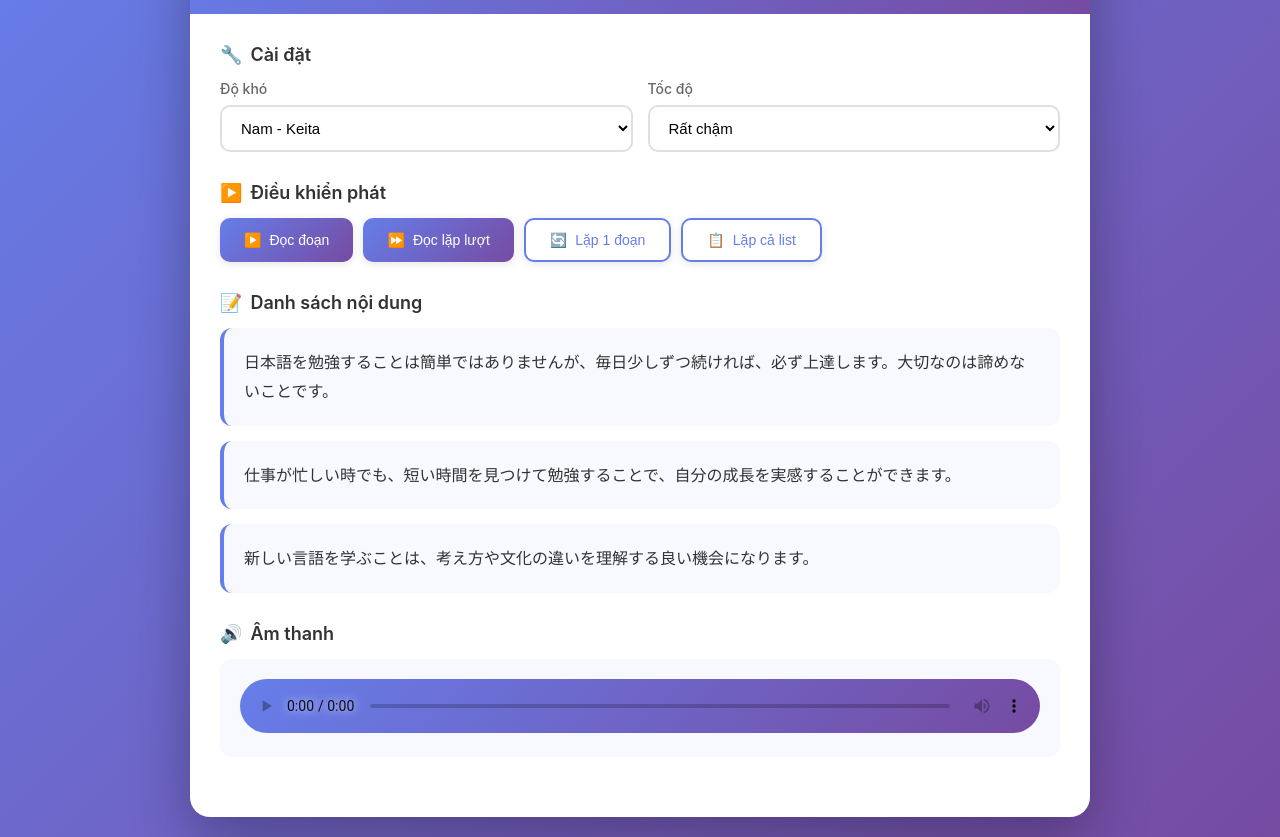
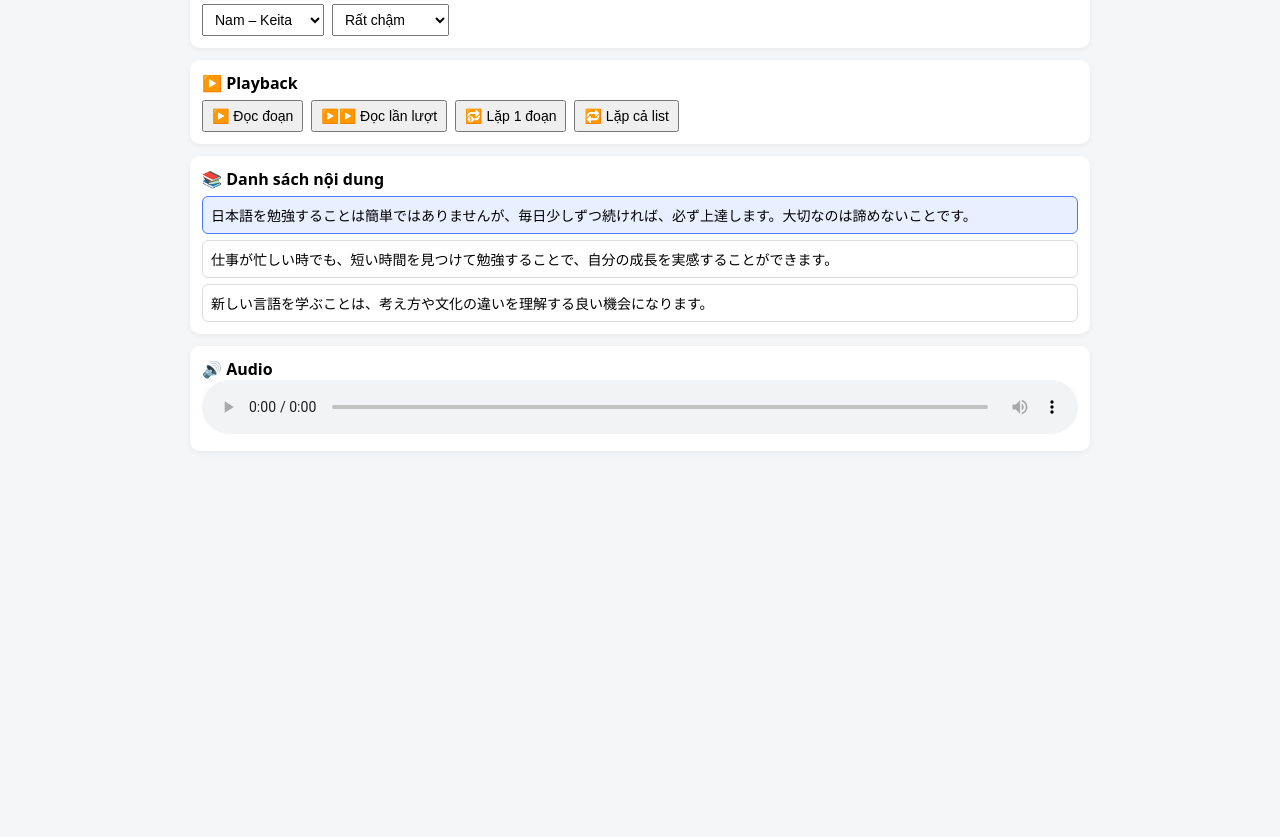
Before and after one commit to trungnt89/hsk, a plain HTML site: page jp/index.html in a window 1280 px wide. Shown: the part 100-937 px from the top of the page. After the commit the page ends 800 px from the top, so only its background shows below. Drawn offline with Linux system fonts and the light colour scheme.

Commit message:
SRC change

```diff
--- a/jp/index.html
+++ b/jp/index.html
@@ -1,331 +1,277 @@
 <!DOCTYPE html>
-<html lang="vi">
+<html lang="ja">
 <head>
-    <meta charset="UTF-8">
-    <meta name="viewport" content="width=device-width, initial-scale=1.0">
+  <meta charset="UTF-8" />
   <title>Japanese Reading Practice</title>
+  <meta name="viewport" content="width=device-width, initial-scale=1.0" />
+
   <style>
-        * {
-            margin: 0;
-            padding: 0;
-            box-sizing: border-box;
+    body {
+      font-family: system-ui, -apple-system;
+      max-width: 900px;
+      margin: auto;
+      padding: 12px;
+      background: #f5f6f8;
     }
 
-        body {
-            font-family: -apple-system, BlinkMacSystemFont, 'Segoe UI', Roboto, Oxygen, Ubuntu, Cantarell, sans-serif;
-            background: linear-gradient(135deg, #667eea 0%, #764ba2 100%);
-            min-height: 100vh;
-            padding: 20px;
+    h1 {
+      font-size: 20px;
+      margin-bottom: 12px;
     }
 
-        .container {
-            max-width: 900px;
-            margin: 0 auto;
-            background: white;
-            border-radius: 20px;
-            box-shadow: 0 20px 60px rgba(0, 0, 0, 0.3);
-            overflow: hidden;
+    .card {
+      background: #fff;
+      border-radius: 10px;
+      padding: 12px;
+      margin-bottom: 12px;
+      box-shadow: 0 2px 6px rgba(0,0,0,0.05);
     }
 
-        .header {
-            background: linear-gradient(135deg, #667eea 0%, #764ba2 100%);
-            color: white;
-            padding: 30px;
-            text-align: center;
+    .row {
+      display: flex;
+      gap: 8px;
+      flex-wrap: wrap;
+      align-items: center;
     }
 
-        .header h1 {
-            font-size: 28px;
-            font-weight: 600;
-            display: flex;
-            align-items: center;
-            justify-content: center;
-            gap: 10px;
+    select, button, input, textarea {
+      padding: 6px 8px;
+      font-size: 14px;
     }
 
-        .content {
-            padding: 30px;
+    button {
+      cursor: pointer;
     }
 
-        .section {
-            margin-bottom: 30px;
+    textarea {
+      width: 100%;
+      min-height: 80px;
+      resize: vertical;
     }
 
-        .section-title {
-            font-size: 18px;
-            font-weight: 600;
-            color: #333;
-            margin-bottom: 15px;
-            display: flex;
-            align-items: center;
-            gap: 8px;
+    ul {
+      padding: 0;
+      margin: 0;
     }
 
-        .settings-grid {
-            display: grid;
-            grid-template-columns: repeat(auto-fit, minmax(200px, 1fr));
-            gap: 15px;
+    li {
+      list-style: none;
+      border: 1px solid #ddd;
+      padding: 8px;
+      margin-top: 6px;
+      border-radius: 6px;
+      cursor: pointer;
+      font-size: 14px;
     }
 
-        .form-group {
-            display: flex;
-            flex-direction: column;
-            gap: 8px;
+    li.active {
+      background: #e8f0ff;
+      border-color: #4a7cff;
     }
 
-        .form-group label {
-            font-size: 14px;
-            color: #666;
-            font-weight: 500;
-        }
-
-        select {
-            padding: 12px 15px;
-            border: 2px solid #e0e0e0;
-            border-radius: 10px;
-            font-size: 15px;
-            background: white;
-            cursor: pointer;
-            transition: all 0.3s ease;
-        }
-
-        select:hover {
-            border-color: #667eea;
-        }
-
-        select:focus {
-            outline: none;
-            border-color: #667eea;
-            box-shadow: 0 0 0 3px rgba(102, 126, 234, 0.1);
-        }
-
-        .playback-controls {
+    .actions {
       display: flex;
-            flex-wrap: wrap;
-            gap: 10px;
-        }
-
-        .btn {
-            padding: 12px 24px;
-            border: none;
-            border-radius: 10px;
-            font-size: 14px;
-            font-weight: 500;
-            cursor: pointer;
-            transition: all 0.3s ease;
-            display: flex;
-            align-items: center;
-            gap: 8px;
-            box-shadow: 0 2px 8px rgba(0, 0, 0, 0.1);
-        }
-
-        .btn-primary {
-            background: linear-gradient(135deg, #667eea 0%, #764ba2 100%);
-            color: white;
-        }
-
-        .btn-primary:hover {
-            transform: translateY(-2px);
-            box-shadow: 0 4px 12px rgba(102, 126, 234, 0.4);
-        }
-
-        .btn-secondary {
-            background: white;
-            color: #667eea;
-            border: 2px solid #667eea;
-        }
-
-        .btn-secondary:hover {
-            background: #f5f7ff;
-            transform: translateY(-2px);
-        }
-
-        .text-list {
-            display: flex;
-            flex-direction: column;
-            gap: 15px;
-        }
-
-        .text-item {
-            padding: 20px;
-            background: #f8f9ff;
-            border-radius: 12px;
-            border-left: 4px solid #667eea;
-            font-size: 16px;
-            line-height: 1.8;
-            color: #333;
-            transition: all 0.3s ease;
-        }
-
-        .text-item:hover {
-            background: #f0f2ff;
-            transform: translateX(5px);
-            box-shadow: 0 4px 12px rgba(0, 0, 0, 0.08);
-        }
-
-        .audio-section {
-            background: #f8f9ff;
-            padding: 20px;
-            border-radius: 12px;
+      gap: 6px;
+      margin-top: 6px;
     }
 
     audio {
       width: 100%;
-            border-radius: 10px;
-            outline: none;
-        }
-
-        audio::-webkit-media-controls-panel {
-            background: linear-gradient(135deg, #667eea 0%, #764ba2 100%);
-        }
-
-        .icon {
-            width: 20px;
-            height: 20px;
     }
 
     @media (max-width: 600px) {
-            .container {
-                border-radius: 0;
-            }
-
-            .header {
-                padding: 20px;
-            }
-
-            .header h1 {
-                font-size: 22px;
-            }
-
-            .content {
-                padding: 20px;
-            }
-
-            .playback-controls {
+      .row {
         flex-direction: column;
-            }
-
-            .btn {
-                width: 100%;
-                justify-content: center;
+        align-items: stretch;
       }
     }
   </style>
 </head>
 <body>
-    <div class="container">
-        <div class="header">
-            <h1>
-                <span>📖</span>
-                Japanese Reading Practice
-            </h1>
+
+<h1>📖 Japanese Reading Practice</h1>
+
+<!-- SETTINGS -->
+<div class="card">
+  <div class="row">
+    <strong>🔧 Settings</strong>
   </div>
+  <div class="row" style="margin-top:6px">
+    <select id="voice">
+      <option value="ja-JP-NanamiNeural">Nữ – Nanami</option>
+      <option value="ja-JP-KeitaNeural" selected>Nam – Keita</option>
+    </select>
 
-        <div class="content">
-            <!-- Settings Section -->
-            <div class="section">
-                <div class="section-title">
-                    <span>🔧</span>
-                    Cài đặt
-                </div>
-                <div class="settings-grid">
-                    <div class="form-group">
-                        <label for="difficulty">Độ khó</label>
-                        <select id="difficulty">
-                            <option value="easy">Nam - Keita</option>
-                            <option value="medium">Trung bình</option>
-                            <option value="hard">Khó</option>
-                        </select>
-                    </div>
-                    <div class="form-group">
-                        <label for="speed">Tốc độ</label>
-                        <select id="speed">
-                            <option value="slow">Rất chậm</option>
-                            <option value="normal">Bình thường</option>
-                            <option value="fast">Nhanh</option>
+    <select id="rate">
+      <option value="0.7">Rất chậm</option>
+      <option value="0.85">Chậm</option>
+      <option value="1.0">Bình thường</option>
+      <option value="1.1">Hơi nhanh</option>
+      <option value="1.25">Nhanh</option>
     </select>
   </div>
 </div>
+
+<!-- PLAY CONTROLS -->
+<div class="card">
+  <div class="row">
+    <strong>▶️ Playback</strong>
   </div>
-
-            <!-- Playback Controls -->
-            <div class="section">
-                <div class="section-title">
-                    <span>▶️</span>
-                    Điều khiển phát
-                </div>
-                <div class="playback-controls">
-                    <button class="btn btn-primary">
-                        <span>▶️</span>
-                        Đọc đoạn
-                    </button>
-                    <button class="btn btn-primary">
-                        <span>⏩</span>
-                        Đọc lặp lượt
-                    </button>
-                    <button class="btn btn-secondary">
-                        <span>🔄</span>
-                        Lặp 1 đoạn
-                    </button>
-                    <button class="btn btn-secondary">
-                        <span>📋</span>
-                        Lặp cả list
-                    </button>
+  <div class="row" style="margin-top:6px">
+    <button onclick="playCurrent()">▶️ Đọc đoạn</button>
+    <button onclick="playAll()">▶️▶️ Đọc lần lượt</button>
+    <button onclick="toggleRepeatOne()">🔂 Lặp 1 đoạn</button>
+    <button onclick="toggleRepeatAll()">🔁 Lặp cả list</button>
   </div>
 </div>
 
-            <!-- Text Content -->
-            <div class="section">
-                <div class="section-title">
-                    <span>📝</span>
-                    Danh sách nội dung
-                </div>
-                <div class="text-list">
-                    <div class="text-item">
-                        日本語を勉強することは簡単ではありませんが、毎日少しずつ続ければ、必ず上達します。大切なのは諦めないことです。
-                    </div>
-                    <div class="text-item">
-                        仕事が忙しい時でも、短い時間を見つけて勉強することで、自分の成長を実感することができます。
-                    </div>
-                    <div class="text-item">
-                        新しい言語を学ぶことは、考え方や文化の違いを理解する良い機会になります。
-                    </div>
-                </div>
+<!-- LIST -->
+<div class="card">
+  <strong>📚 Danh sách nội dung</strong>
+  <ul id="list"></ul>
 </div>
 
-            <!-- Audio Player -->
-            <div class="section">
-                <div class="section-title">
-                    <span>🔊</span>
-                    Âm thanh
-                </div>
-                <div class="audio-section">
-                    <audio controls>
-                        <source src="" type="audio/mpeg">
-                        Trình duyệt của bạn không hỗ trợ phát audio.
-                    </audio>
-                </div>
-            </div>
-        </div>
+<!-- AUDIO -->
+<div class="card">
+  <strong>🔊 Audio</strong>
+  <audio id="audio" controls></audio>
 </div>
 
 <script>
-        // Add interactivity
-        const textItems = document.querySelectorAll('.text-item');
-        textItems.forEach((item, index) => {
-            item.addEventListener('click', () => {
-                textItems.forEach(t => t.style.borderLeftColor = '#667eea');
-                item.style.borderLeftColor = '#764ba2';
-                console.log(`Selected text ${index + 1}`);
+/* ====================== CONFIG ====================== */
+const API_URL = "https://hsk-gilt.vercel.app/api/tts1";
+const DB_NAME = "tts-audio-cache";
+const STORE_NAME = "audio";
+
+/* ====================== SAMPLE TEXT ====================== */
+const texts = [
+  "日本語を勉強することは簡単ではありませんが、毎日少しずつ続ければ、必ず上達します。大切なのは諦めないことです。",
+  "仕事が忙しい時でも、短い時間を見つけて勉強することで、自分の成長を実感することができます。",
+  "新しい言語を学ぶことは、考え方や文化の違いを理解する良い機会になります。"
+];
+
+let currentIndex = 0;
+let repeatOne = false;
+let repeatAll = false;
+
+const audio = document.getElementById("audio");
+const listEl = document.getElementById("list");
+
+/* ====================== UI ====================== */
+renderList();
+
+function renderList() {
+  listEl.innerHTML = "";
+  texts.forEach((text, i) => {
+    const li = document.createElement("li");
+    li.textContent = text;
+    li.onclick = () => {
+      currentIndex = i;
+      playCurrent();
+    };
+    listEl.appendChild(li);
   });
+  highlight();
+}
+
+function highlight() {
+  [...listEl.children].forEach((li, i) => {
+    li.classList.toggle("active", i === currentIndex);
+  });
+}
+
+/* ====================== INDEXED DB ====================== */
+function openDB() {
+  return new Promise((resolve, reject) => {
+    const req = indexedDB.open(DB_NAME, 1);
+    req.onupgradeneeded = e => {
+      e.target.result.createObjectStore(STORE_NAME);
+    };
+    req.onsuccess = e => resolve(e.target.result);
+    req.onerror = reject;
+  });
+}
+
+async function getCachedAudio(key) {
+  const db = await openDB();
+  return new Promise(resolve => {
+    const tx = db.transaction(STORE_NAME, "readonly");
+    const store = tx.objectStore(STORE_NAME);
+    const req = store.get(key);
+    req.onsuccess = () => resolve(req.result || null);
+  });
+}
+
+async function saveAudio(key, blob) {
+  const db = await openDB();
+  const tx = db.transaction(STORE_NAME, "readwrite");
+  tx.objectStore(STORE_NAME).put(blob, key);
+}
+
+/* ====================== PLAY LOGIC ====================== */
+function buildKey(text) {
+  return `ja-JP|${voiceEl().value}|${rateEl().value}|${text}`;
+}
+
+function buildUrl(text) {
+  return `${API_URL}?text=${encodeURIComponent(text)}`
+    + `&lang=ja-JP`
+    + `&voice=${voiceEl().value}`
+    + `&rate=${rateEl().value}`;
+}
+
+async function playCurrent() {
+  highlight();
+  const text = texts[currentIndex];
+  const key = buildKey(text);
+
+  const cached = await getCachedAudio(key);
+  if (cached) {
+    audio.src = URL.createObjectURL(cached);
+    audio.play();
+    return;
+  }
+
+  const res = await fetch(buildUrl(text));
+  const blob = await res.blob();
+  await saveAudio(key, blob);
+
+  audio.src = URL.createObjectURL(blob);
+  audio.play();
+}
+
+function playAll() {
+  repeatOne = false;
+  playCurrent();
+}
+
+function toggleRepeatOne() {
+  repeatOne = !repeatOne;
+  repeatAll = false;
+  alert("Lặp 1 đoạn: " + (repeatOne ? "BẬT" : "TẮT"));
+}
+
+function toggleRepeatAll() {
+  repeatAll = !repeatAll;
+  repeatOne = false;
+  alert("Lặp cả danh sách: " + (repeatAll ? "BẬT" : "TẮT"));
+}
+
+audio.addEventListener("ended", () => {
+  if (repeatOne) return playCurrent();
+
+  currentIndex++;
+  if (currentIndex >= texts.length) {
+    if (repeatAll) currentIndex = 0;
+    else return;
+  }
+  playCurrent();
 });
 
-        // Button click handlers
-        document.querySelectorAll('.btn').forEach(btn => {
-            btn.addEventListener('click', (e) => {
-                console.log('Button clicked:', e.target.textContent.trim());
-            });
-        });
+/* ====================== HELPERS ====================== */
+const voiceEl = () => document.getElementById("voice");
+const rateEl = () => document.getElementById("rate");
 </script>
+
 </body>
 </html>
```
Lines whose indentation alone changed are shown as unchanged.
